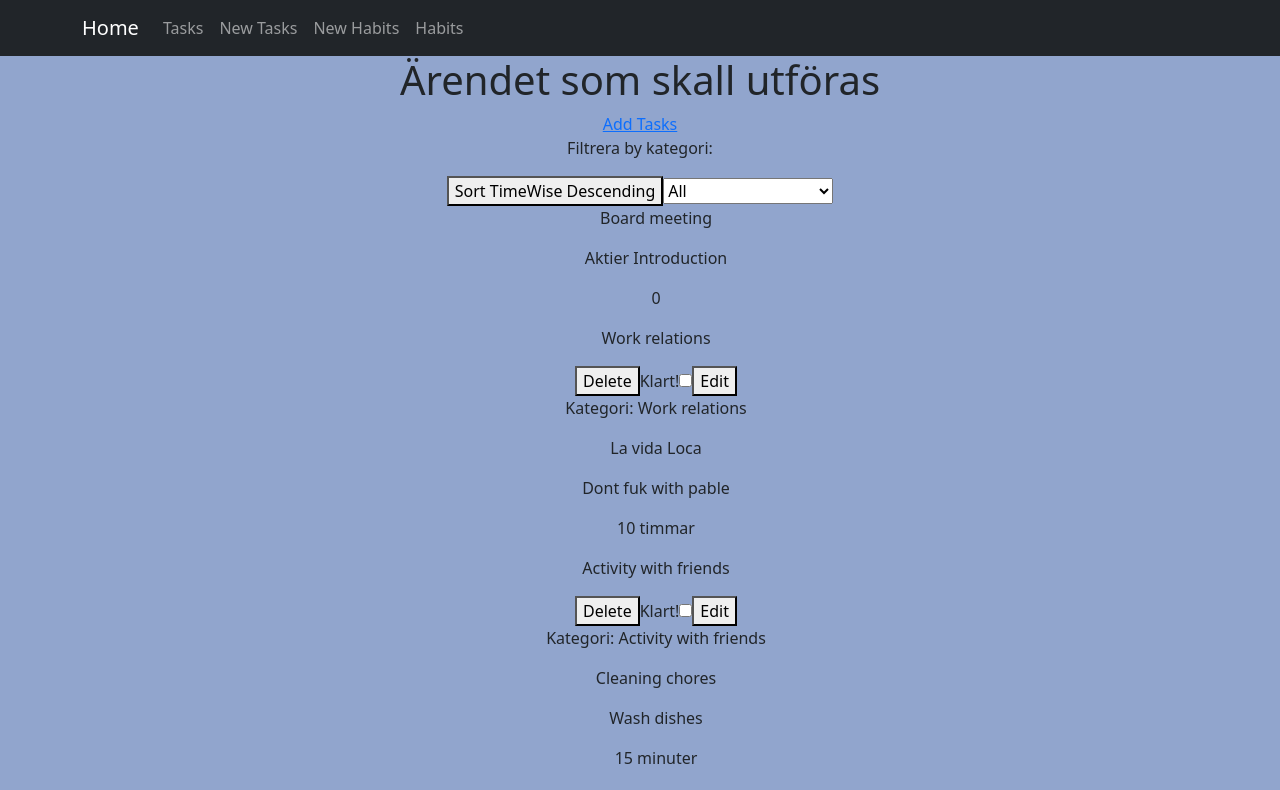
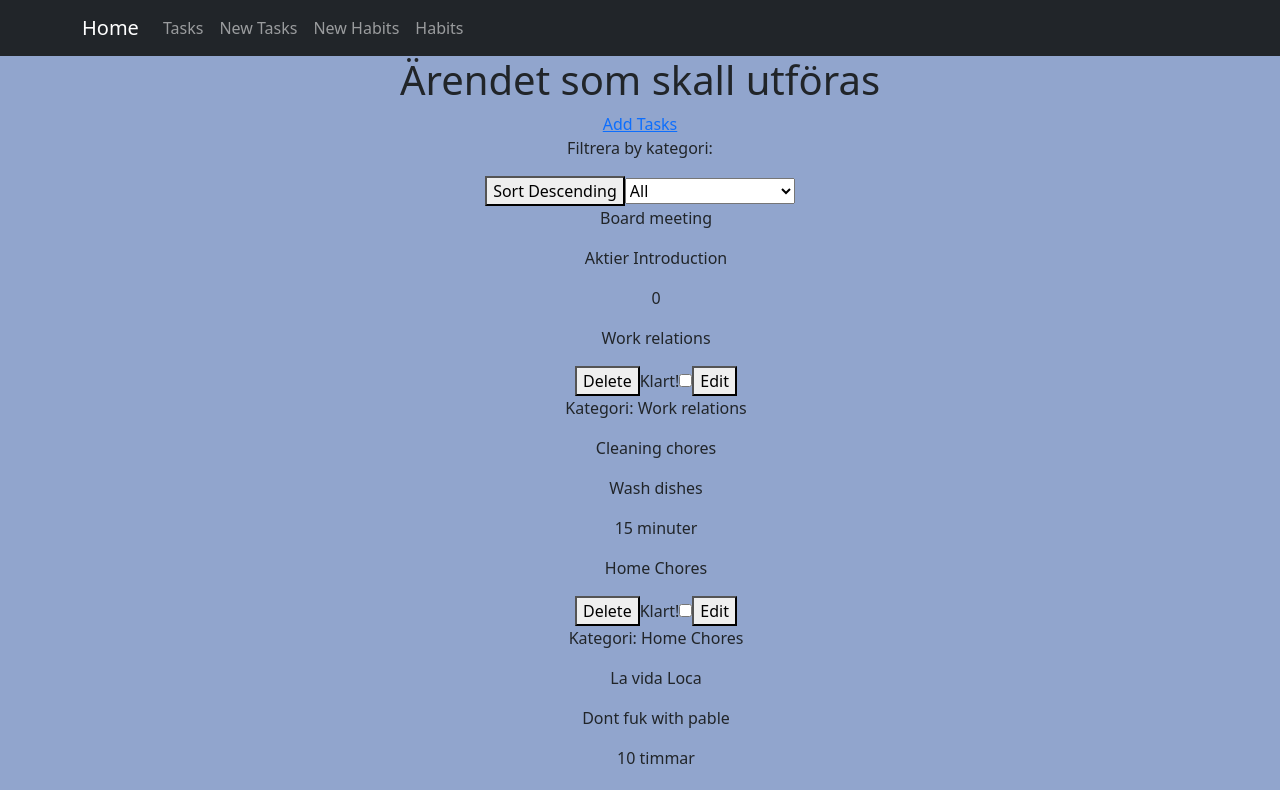
Before and after one commit to DetectiveGarcia/Task-Habits-applikation, a React (Create React App) app: page /tasks in a window 1280 px wide. Shown: the top 790 px of the page. Built offline with nearby package versions, Linux system fonts and the light colour scheme.

Commit message:
setOrder

```diff
--- a/src/Pages/Task.jsx
+++ b/src/Pages/Task.jsx
@@ -14,14 +14,9 @@ export default function Task({
   handleClick,
 }) {
   const [sortOrder, setSortOrder] = useState("asc");
-  const [sortTime, setSortTime] = useState("asc");
 
   const toggleSortOrder = () => {
     setSortOrder((prevOrder) => (prevOrder === "asc" ? "desc" : "asc"));
-  };
-
-  const toggleSortTime = () => {
-    setSortTime((prevOrder) => (prevOrder === "asc" ? "desc" : "asc"));
   };
 
   const sortedToDos = [...filteredToDos].sort((a, b) => {
@@ -29,35 +24,14 @@ export default function Task({
     return sortOrder === "asc" ? compareResult : -compareResult;
   });
 
-  const sortedTimes = [...filteredToDos].sort((a, b) => {
-    const timeA = a.time.toLowerCase(); // Convert to lowercase for case-insensitive comparison
-    const timeB = b.time.toLowerCase();
-    const compareResult = timeA.localeCompare(timeB);
-    return sortTime === "asc" ? compareResult : -compareResult;
-  });
-
-
-
-
-  // const sortedTimes = [...filteredToDos].sort((a, b) => {
-  //   const compareResult = a.time.localeCompare(b.time);
-  //   return sortTime === "asc" ? compareResult : -compareResult;
-  // });
-
   return (
     <div>
       <h1>Ärendet som skall utföras</h1>
       <Link to="/newtask"> Add Tasks</Link>
       <p>Filtrera by kategori: </p>
 
-      {/* <button onClick={toggleSortOrder}>
+      <button onClick={toggleSortOrder}>
         {sortOrder === "asc" ? "Sort Descending" : "Sort Ascending"}
-      </button> */}
-
-      <button onClick={toggleSortTime}>
-        {sortTime === "asc"
-          ? "Sort TimeWise Descending"
-          : "SortTimeWise Ascending"}
       </button>
 
       <select name="" id="categorySelect" onChange={handleClick}>
@@ -67,7 +41,7 @@ export default function Task({
         <option value="Home Chores">Home Chores</option>
       </select>
       <ul>
-        {sortedTimes.map((todos, i) => {
+        {sortedToDos.map((todos, i) => {
           return (
             <>
               <Todo
```
